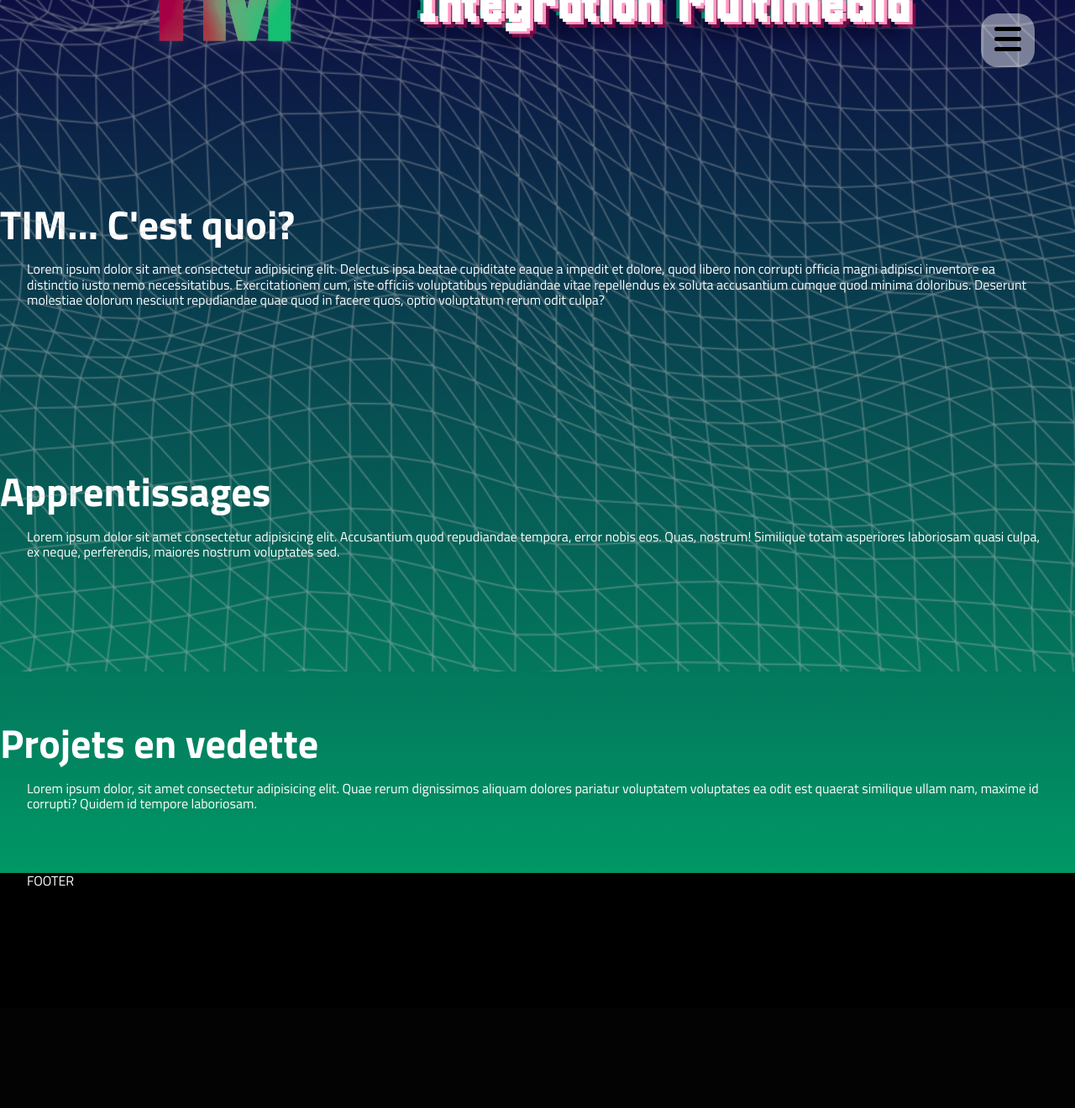
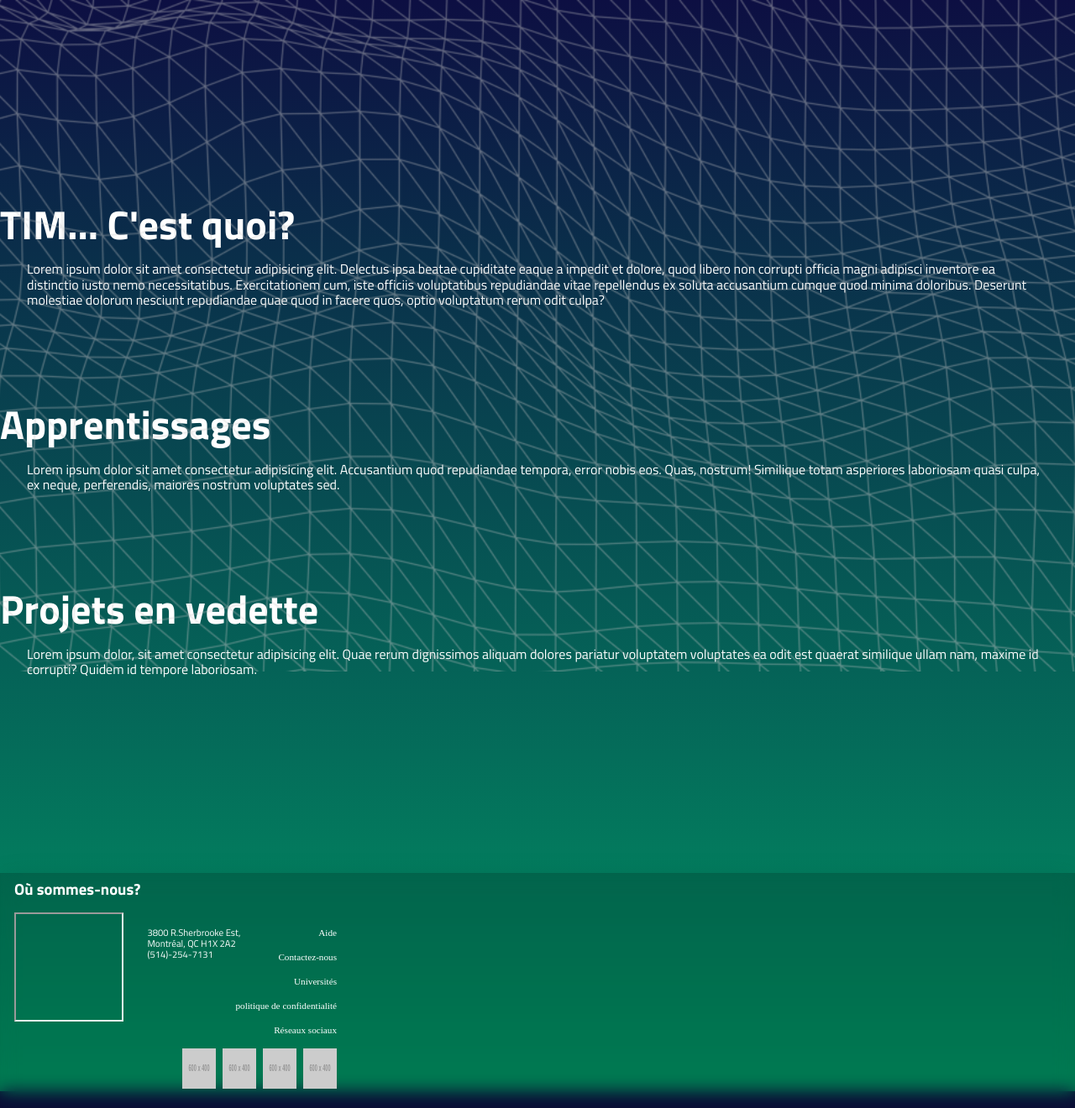
Before and after one commit to Projet-Web-Gr3/projet-tim, a PHP site: page / in a window 1280 px wide; the page is wider, and only the part inside the window is pictured. Shown: that part at 84% size. Before the commit the page ends 1056 px from the top of that part, so only its background shows below. Run offline with PHP 8.4, Linux system fonts and the light colour scheme; grey boxes labelled with a size stand in for pictures from a placeholder-image service; some libraries are stand-ins or nearby versions; grey boxes are pictures that could not be loaded.

Commit message:
Style pour le footer+contenu

```diff
--- a/css/style.css
+++ b/css/style.css
@@ -346,7 +346,7 @@
 
 body {
   width: 100vw;
-  height: 100vh;
+  height: 132.5vh;
   background: linear-gradient(180deg, var(--couleur-primaire) 0%, var(--couleur-secondaire) 100%);
   overflow-x: hidden;
   /* HEADER */
@@ -395,7 +395,7 @@
 }
 @media screen and (min-width: 1080px) {
   body header {
-    top: -10rem;
+    top: -40rem;
   }
 }
 body header .logo-titre {
@@ -431,7 +431,7 @@
   border-radius: 50px;
   background-color: grey;
   position: absolute;
-  top: 1rem;
+  top: 0.4rem;
   cursor: pointer;
 }
 body header .DL_Md .dot {
@@ -462,7 +462,7 @@
 body main section {
   width: 100%;
   height: 50vh;
-  margin-bottom: 10rem;
+  margin-bottom: 5rem;
   transition: opacity 0.5s ease-in-out;
   z-index: -1;
   color: white;
@@ -472,9 +472,75 @@
 }
 body footer {
   width: 100%;
-  height: 20vh;
+  height: 35vh;
   margin-top: 10rem;
-  background-color: black;
+  display: flex;
+  flex-direction: row;
+  justify-content: flex-start;
+  align-items: flex-start;
+  position: relative;
+  /* Bck transparent */
+  background: rgba(0, 0, 0, 0.19);
+  box-shadow: 0 4px 30px rgba(0, 0, 0, 0.1);
+  backdrop-filter: blur(10px);
+  -webkit-backdrop-filter: blur(10px);
+  border: 1px solid rgba(0, 0, 0, 0.01);
+}
+body footer .conteneur-map {
+  order: -1;
+  margin: 0;
+  margin-top: 0.5rem;
+  margin-left: 1rem;
+}
+body footer .conteneur-map h3 {
+  color: white;
+  order: -2;
+  margin: 0;
+  margin-bottom: 1rem;
+  padding: 0;
+}
+body footer .conteneur-map .map {
+  width: 130px;
+  height: 130px;
+}
+body footer .conteneur-texte {
+  width: 10rem;
+  font-size: 0.7rem;
+  margin: 0;
+  margin-top: 4rem;
+  margin-left: 0.5rem;
+}
+body footer .conteneur-texte p {
+  margin: 0;
+  padding: 0;
+}
+body footer .liens {
+  width: 15rem;
+  font-size: 0.7rem;
+  margin-top: 4rem;
+  display: flex;
+  flex-direction: column;
+  justify-content: flex-end;
+  align-items: flex-end;
+  position: absolute;
+  left: 10rem;
+}
+body footer .liens a {
+  color: white;
+  text-decoration: none;
+  margin: 0;
+  margin-bottom: 1rem;
+}
+body footer .logo {
+  height: 1rem;
+  margin: 0;
+  display: flex;
+  flex-direction: row;
+}
+body footer .logo img {
+  width: 3rem;
+  height: 3rem;
+  padding-left: 0.5rem;
 }
 
 p {
@@ -505,6 +571,10 @@
 h2 {
   font-family: "Titillium Web";
   font-size: clamp(1.5rem, 0.235rem + 4.412vw, 3rem);
+}
+
+h3 {
+  font-family: "Titillium Web";
 }
 
 nav {
--- a/index.html
+++ b/index.html
@@ -68,7 +68,32 @@
 
     <!-- Le footer -->
     <footer>
-        <p>FOOTER</p>
+        <div class="conteneur-map">
+            <h3>Où sommes-nous?</h3>
+            <iframe class="map" src="https://www.google.com/maps/embed?pb=!1m18!1m12!1m3!1d11175.84848210141!2d-73.56381725300632!3d45.55108753913299!2m3!1f0!2f0!3f0!3m2!1i1024!2i768!4f13.1!3m3!1m2!1s0x4cc91bf575ab9357%3A0xa64ecd7388cc64f0!2s3800%20R.%20Sherbrooke%20E%2C%20Montr%C3%A9al%2C%20QC%20H1X%202A2!5e0!3m2!1sfr!2sca!4v1727880483899!5m2!1sfr!2sca" allowfullscreen="" loading="lazy" referrerpolicy="no-referrer-when-downgrade"></iframe>
+        </div>
+
+        <div class="conteneur-texte">
+            <p>3800 R.Sherbrooke Est,</p>
+            <p>Montréal, QC H1X 2A2</p>
+            <p>(514)-254-7131</p>
+        </div>
+
+        <div class="liens">
+            <a href="">Aide</a>
+            <a href="">Contactez-nous</a>
+            <a href="">Universités</a>
+            <a href="">politique de confidentialité</a>
+            <a href="">Réseaux sociaux</a>
+
+
+        <div class="logo">
+            <img src="https://placehold.co/600x400" alt="">
+            <img src="https://placehold.co/600x400" alt="">
+            <img src="https://placehold.co/600x400" alt="">
+            <img src="https://placehold.co/600x400" alt="">
+        </div>
+        </div>
     </footer>
 </body>
 
--- a/scss/_base.scss
+++ b/scss/_base.scss
@@ -7,7 +7,7 @@
 
 body {
     width: 100vw;
-    height: 100vh;
+    height: 132.5vh;
 
     // couleur du background selon la règle @Mixin du fichier _variables.scss
     @include gradient2(var(--couleur-primaire), var(--couleur-secondaire));
@@ -59,7 +59,7 @@
         transition: all 0.5s ease-in-out;
 
         @media screen and (min-width: $Fullscreen) {
-            top: -10rem;
+            top: -40rem;
         }
 
         .logo-titre {
@@ -100,7 +100,7 @@
             border-radius: 50px;
             background-color: grey;
             position: absolute;
-            top: 1rem;
+            top: 0.4rem;
             cursor: pointer;
 
             // Le point dans le bouton
@@ -139,7 +139,7 @@
             section {
                 width: 100%;
                 height: 50vh;
-                margin-bottom: 10rem;
+                margin-bottom: 5rem;
                 transition: opacity 0.5s ease-in-out;
                 z-index: -1;
 
@@ -155,10 +155,85 @@
     /* FOOTER */
     footer {
         width: 100%;
-        height: 20vh;
+        height: 35vh;
         margin-top: 10rem;
+        display: flex;
+        flex-direction: row;
+        justify-content: flex-start;
+        align-items: flex-start;
+        position: relative;
 
-        background-color: black;
+        /* Bck transparent */
+        background: rgba(0, 0, 0, 0.19);
+        box-shadow: 0 4px 30px rgba(0, 0, 0, 0.1);
+        backdrop-filter: blur(10px);
+        -webkit-backdrop-filter: blur(10px);
+        border: 1px solid rgba(0, 0, 0, 0.01);
+
+        .conteneur-map {
+            order: -1;
+            margin: 0;
+            margin-top: 0.5rem;
+            margin-left: 1rem;
+
+            h3 {
+                color: white;
+                order: -2;
+                margin: 0;
+                margin-bottom: 1rem;
+                padding: 0;
+            }
+
+            .map {
+                width: 130px;
+                height: 130px;
+            }
+        }
+
+        .conteneur-texte {
+            width: 10rem;
+            font-size: 0.7rem;
+            margin: 0;
+            margin-top: 4rem;
+            margin-left: 0.5rem;
+
+            p {
+                margin: 0;
+                padding: 0;
+            }
+        }
+
+        .liens {
+            width: 15rem;
+            font-size: 0.7rem;
+            margin-top: 4rem;
+            display: flex;
+            flex-direction: column;
+            justify-content: flex-end;
+            align-items: flex-end;
+            position: absolute;
+            left: 10rem;
+
+            a {
+                color: white;
+                text-decoration: none;
+                margin: 0;
+                margin-bottom: 1rem;
+            }
+        }
+
+        .logo {
+            height: 1rem;
+            margin: 0;
+            display: flex;
+            flex-direction: row;
+
+            img {
+                width: 3rem;
+                height: 3rem;
+                padding-left: 0.5rem;
+            }
+        }
     }
 }
 
--- a/scss/_h.scss
+++ b/scss/_h.scss
@@ -22,3 +22,7 @@
     font-family: 'Titillium Web';
     font-size: clamp(1.5rem, 0.235rem + 4.412vw, 3rem); // À TRAVAILLER
 }
+
+h3 {
+    font-family: 'Titillium Web';
+}
```
